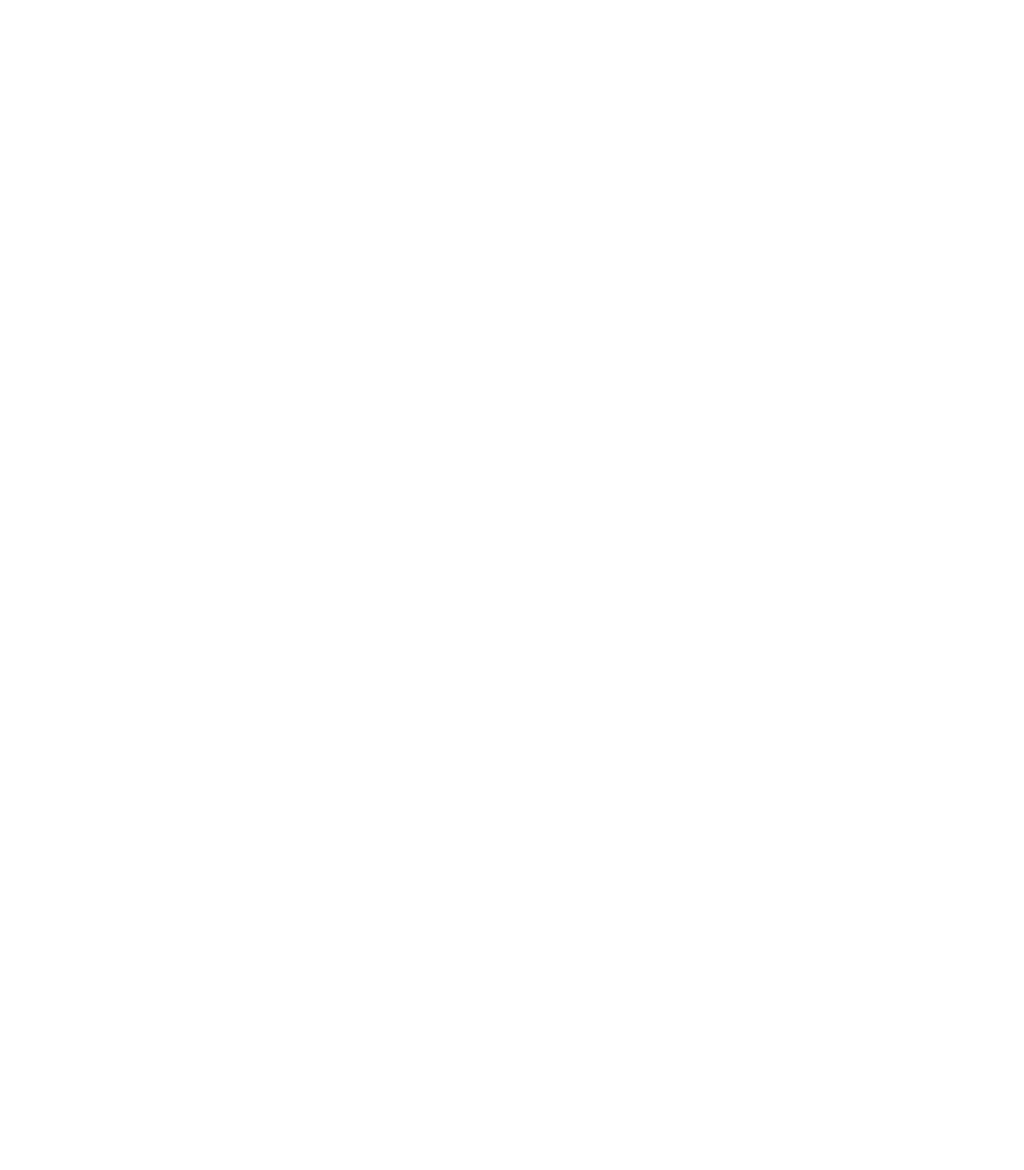
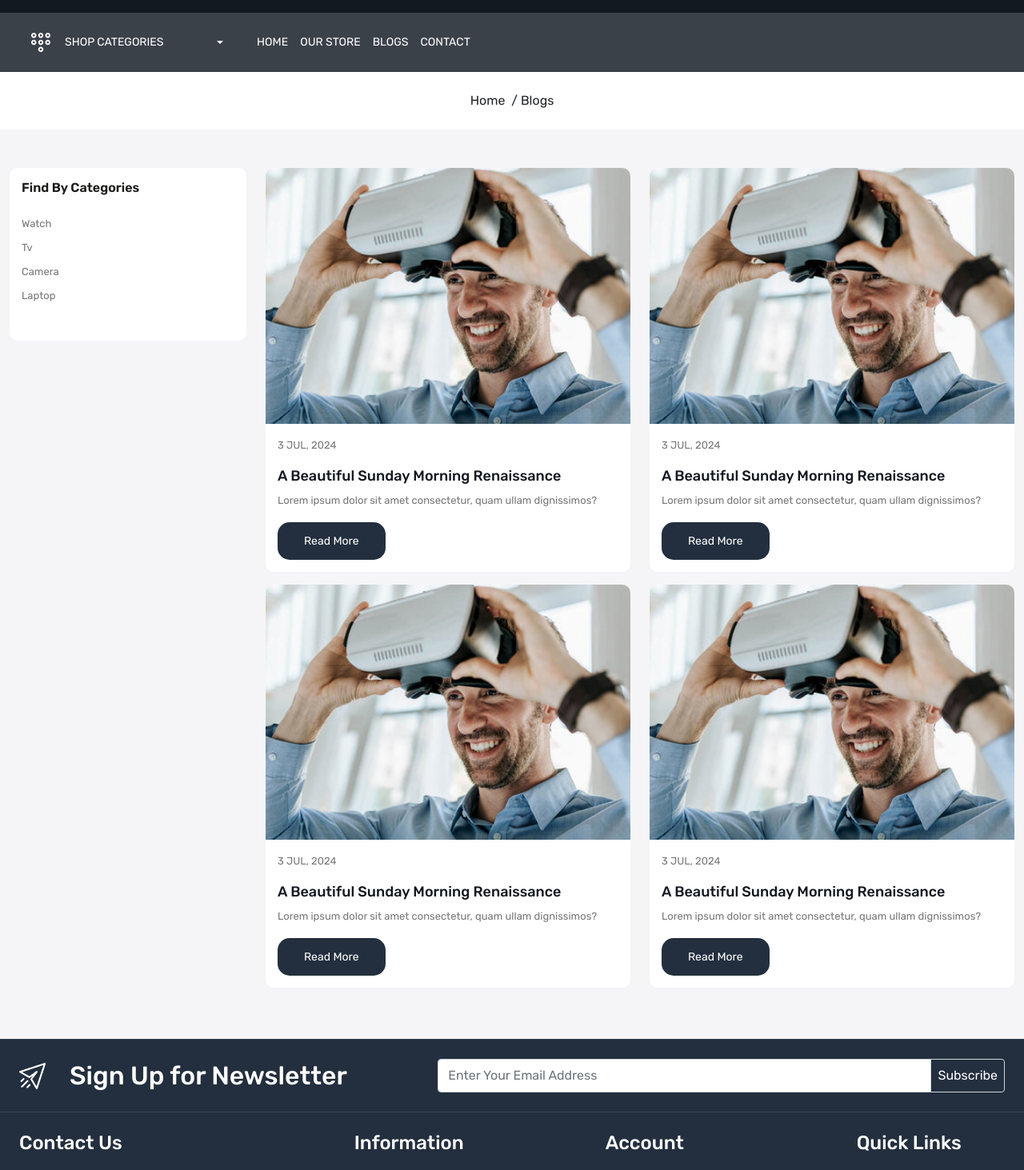
Before and after one commit to Longman14/react-ecommerce-app, a React (Create React App) app: page /blogs in a window 1280 px wide. Before the commit this address had no page. Shown: the part 127-1590 px from the top of the page at 80% size. Before the commit the page ends 800 px from the top, so only its background shows below. Built offline with nearby package versions, Linux system fonts and the light colour scheme.

Commit message:
worked on the blog page

```diff
--- a/src/App.js
+++ b/src/App.js
@@ -5,6 +5,7 @@ import Home from "./pages/Home.js"
 import About from "./pages/About.js"
 import Contact from './pages/Contact';
 import OurStore from './pages/OurStore';
+import Blog from './pages/Blog';
 
 function App() {
   return (
@@ -16,6 +17,7 @@ function App() {
        <Route path= "about" element ={<About/>}/>
        <Route path= "contact" element ={<Contact/>}/>
        <Route path= "store" element ={<OurStore/>}/>
+       <Route path= "blogs" element ={<Blog/>}/>
       </Route>
 
       </Routes>
--- a/src/components/BlogCard.js
+++ b/src/components/BlogCard.js
@@ -3,10 +3,10 @@ import { Link } from 'react-router-dom'
 
 const BlogCard = () => {
   return (
-    <div className='col-3'>
+
         <div className="blog-card">
             <div className="card-image">
-                <img src="assets/images/blog-1.jpg" alt="" class="img-fluid"/>
+                <img src="assets/images/blog-1.jpg" alt="blog" className="img-fluid w-100"/>
             </div>
             <div className="blog-content">
                 <p className="date">3 Jul, 2024</p>
@@ -15,7 +15,6 @@ const BlogCard = () => {
                 <Link to="/" className='button'>Read More</Link>
             </div>
         </div>
-    </div>
   )
 }
 
--- a/src/components/Header.js
+++ b/src/components/Header.js
@@ -130,7 +130,7 @@ const Header = () => {
                   <div className="d-flex align-items-center gap-15">
                     <NavLink to="/">Home</NavLink>
                     <NavLink to="/store">Our Store</NavLink>
-                    <NavLink to="/">Blogs</NavLink>
+                    <NavLink to="/blogs">Blogs</NavLink>
                     <NavLink to="/contact">Contact</NavLink>
                   </div>
                 </div>
--- /dev/null
+++ b/src/pages/Blog.js
@@ -0,0 +1,49 @@
+import React from 'react';
+import BreadCrumb from '../components/BreadCrumb';
+import Meta from '../components/Meta';
+import BlogCard from '../components/BlogCard';
+
+
+const Blog = () => {
+  return (
+   <>
+   <Meta title={"Blogs"}/>
+   <BreadCrumb title={"Blogs"}/>
+   <div className="blog-wrapper home-wrapper-2 py-5">
+    <div className="container-xxl">
+        <div className="row">
+            <div className="col-3">
+            <div className="filter-card mb-3">
+                <h3 className="filter-title">Find By Categories</h3>
+                <ul className="ps-0">
+                  <li>Watch</li>
+                  <li>Tv</li>
+                  <li>Camera</li>
+                  <li>Laptop</li>
+                </ul>
+              </div>
+            </div>
+            <div className="col-9">
+                <div className="row">
+                    <div className="col-6 mb-3">
+                      <BlogCard/>
+                    </div>
+                    <div className="col-6 mb-3">
+                      <BlogCard/>
+                    </div>
+                    <div className="col-6 mb-3">
+                      <BlogCard/>
+                    </div>
+                    <div className="col-6 mb-3">
+                      <BlogCard/>
+                    </div>
+                </div>
+            </div>
+        </div>
+    </div>
+   </div>
+   </>
+  )
+}
+
+export default Blog
--- a/src/pages/Contact.js
+++ b/src/pages/Contact.js
@@ -1,9 +1,14 @@
-import React from 'react'
-
+import React from "react";
+import BreadCrumb from "../components/BreadCrumb";
+import Meta from "../components/Meta";
 const Contact = () => {
   return (
-    <div>Contact</div>
-  )
-}
+    <div>
+      <Meta title={"Contact Us"} />
+      <BreadCrumb title={"Contact Us"} />
 
-export default Contact
+    </div>
+  );
+};
+
+export default Contact;
--- a/src/pages/Home.js
+++ b/src/pages/Home.js
@@ -322,10 +322,21 @@ const Home = () => {
             <div className="col-12">
               <h3 className="section-heading">Our Latest Blogs</h3>
             </div>
-            <BlogCard />
-            <BlogCard />
-            <BlogCard />
-            <BlogCard />
+
+          </div>
+          <div className="row">
+            <div className="col-3">
+              <BlogCard/>
+            </div>
+            <div className="col-3">
+              <BlogCard/>
+            </div>
+            <div className="col-3">
+              <BlogCard/>
+            </div>
+            <div className="col-3">
+              <BlogCard/>
+            </div>
           </div>
         </div>
       </section>
```
